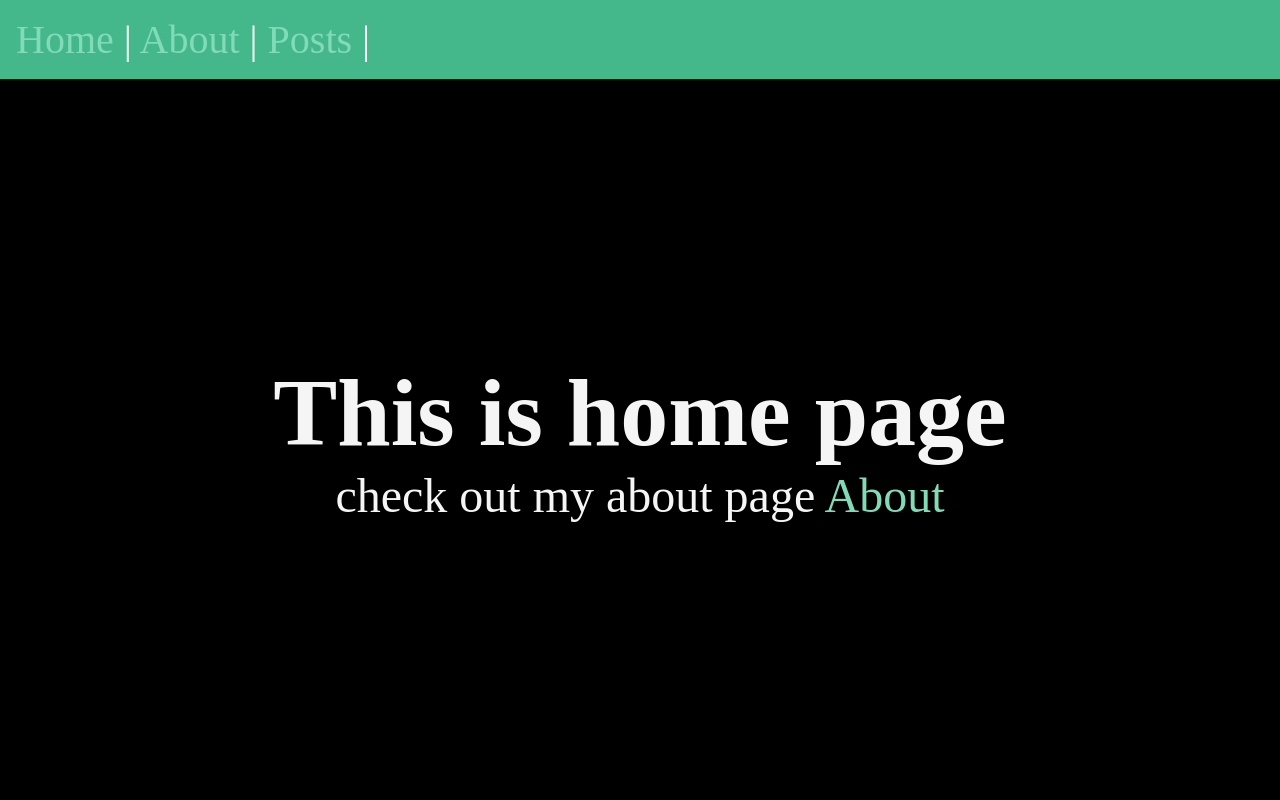
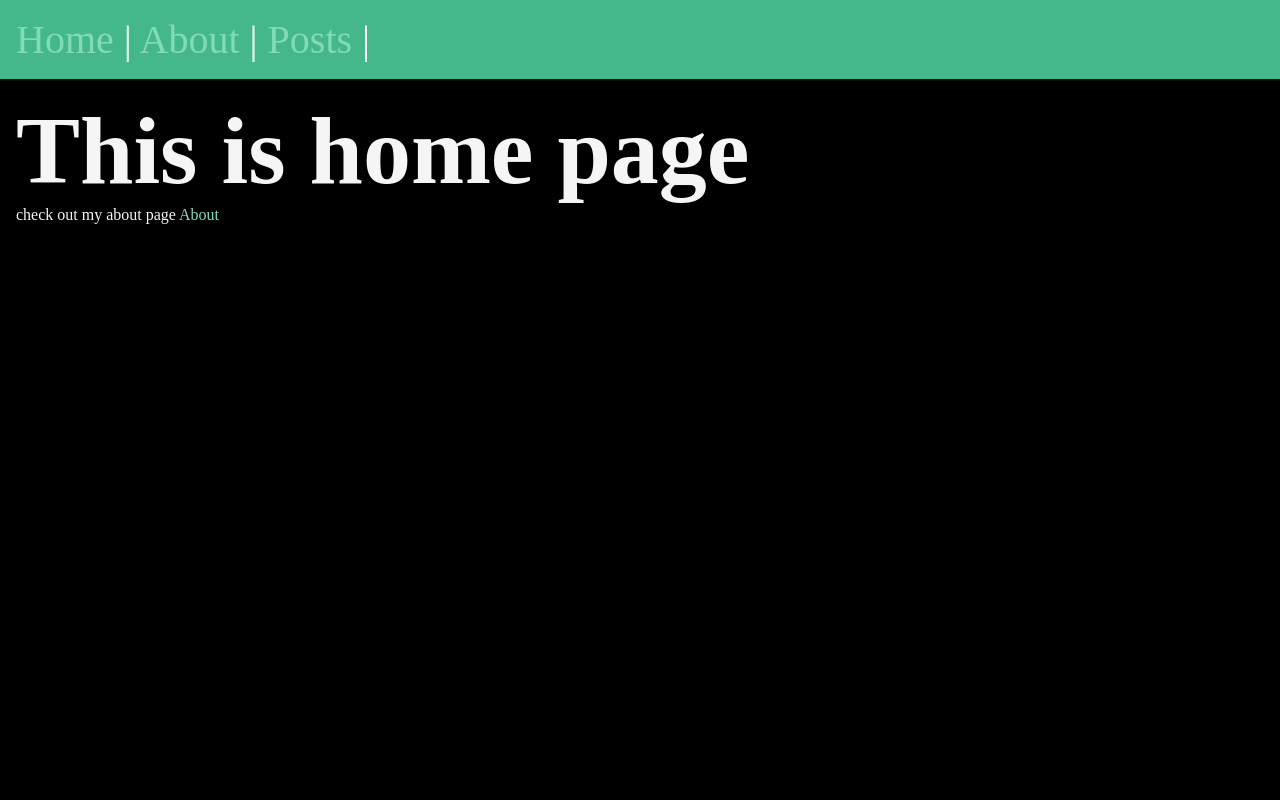
Before and after one commit to Aminul667/django_app, a Django app: template myproject/templates/home.html in a window 1280 px wide. Run offline with Django 5.2, Linux system fonts and the light colour scheme; the template is opened without the code that fills it, so the values that code supplies are empty.

Commit message:
added path url to the layout

```diff
--- a/myproject/posts/urls.py
+++ b/myproject/posts/urls.py
@@ -2,5 +2,5 @@ from django.urls import path
 from . import views
 
 urlpatterns = [
-    path('', views.posts_list),
+    path('', views.posts_list, name='posts'),
 ]
--- a/myproject/static/css/style.css
+++ b/myproject/static/css/style.css
@@ -9,8 +9,6 @@ body {
   background-color: black;
   color: whitesmoke;
   font-size: 3rem;
-  display: flex;
-  flex-flow: column;
 }
 
 nav {
@@ -21,14 +19,21 @@ nav {
 }
 
 main {
-  flex-grow: 1;
-  display: grid;
-  place-content: center;
+  padding: 1rem;
 }
 
-h1,
+section {
+  display: flex;
+  flex-flow: column;
+  gap: 1rem;
+}
+
+h2 {
+  font-size: 2.5rem;
+}
+
 p {
-  text-align: center;
+  font-size: 1rem;
 }
 
 a {
--- a/myproject/templates/layout.html
+++ b/myproject/templates/layout.html
@@ -17,7 +17,7 @@
     <nav>
         <a href="/">Home</a> |
         <a href="/about">About</a> |
-        <a href="/posts">Posts</a> |
+        <a href="{% url 'posts' %}">Posts</a> |
     </nav>
     <main>
         {% block content %}
```
Also changed, not shown: myproject/db.sqlite3.
